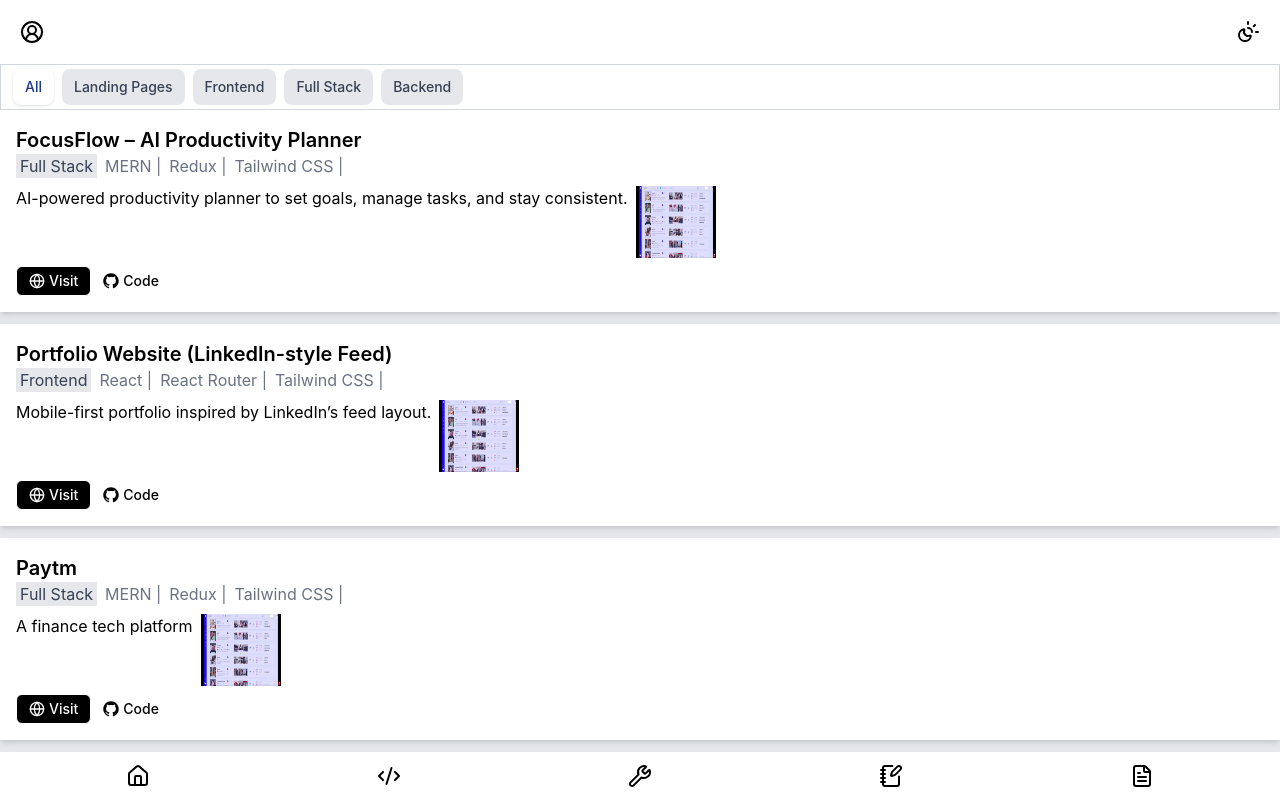
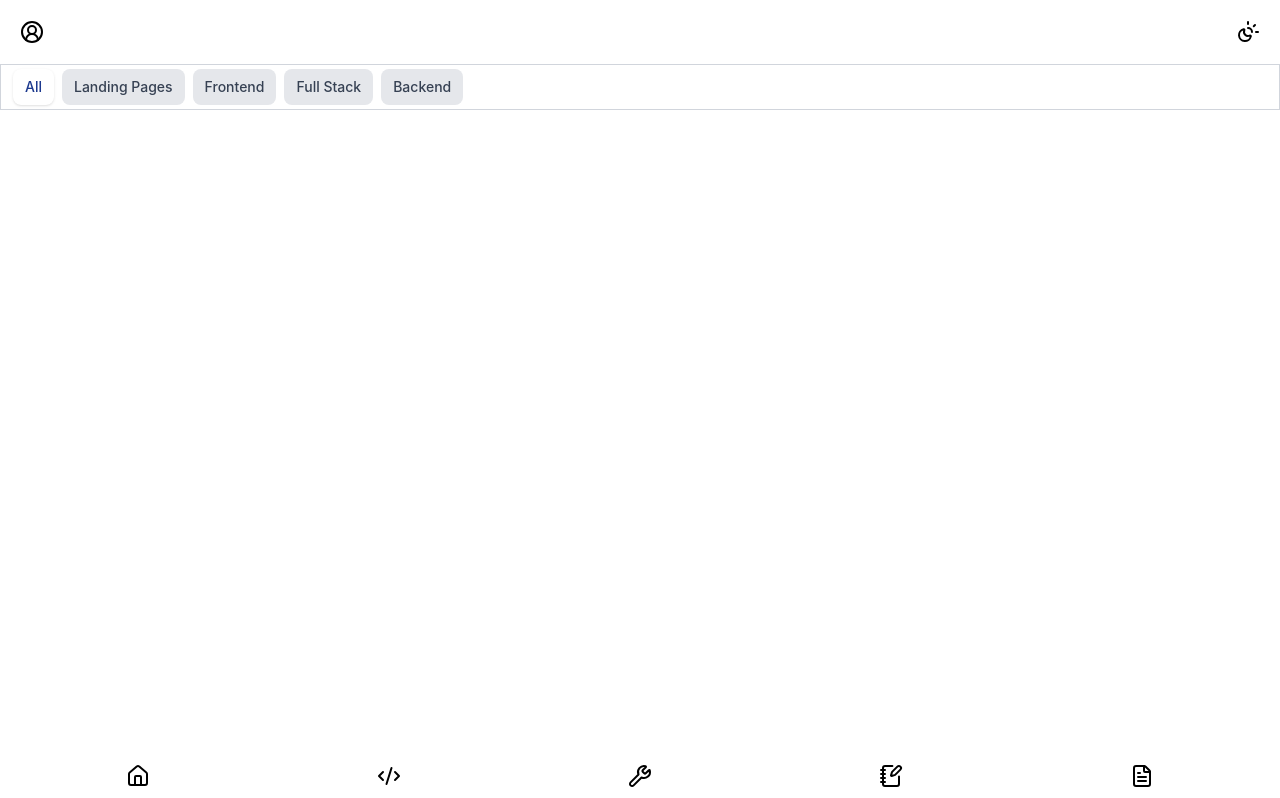
Before and after one commit to Jagadeesh-Jetti/Portfolio26, a React (Vite) app: page /projects in a window 1280 px wide. Shown: the top 798 px of the page. Built offline with nearby package versions, Linux system fonts and the light colour scheme.

Commit message:
refactor: made  projects filter functional

```diff
--- a/src/pages/Home.jsx
+++ b/src/pages/Home.jsx
@@ -22,7 +22,7 @@
               </div>
             </div>
           </div>
-          <div className="m-1">{post.content}</div>
+          <div className="m-1 mb-2">{post.content}</div>
           <div>
             {post?.images?.length > 0 && (
               <div>
--- a/src/pages/Projects.jsx
+++ b/src/pages/Projects.jsx
@@ -8,6 +8,10 @@
 
 export const Projects = () => {
   const [activeFilter, setActiveFilter] = useState('All');
+
+  const filteredProjects = projectsData.filter(
+    (project) => project.type === activeFilter
+  );
 
   return (
     <div className=" bg-gray-200">
@@ -29,7 +33,7 @@
         ))}
       </div>
 
-      {projectsData.map((project) => (
+      {filteredProjects.map((project) => (
         <div className=" mb-3 p-4 border-none border-amber-950 shadow-md bg-white">
           <div className="text-xl font-semibold ">{project?.title}</div>
           <div className="flex gap-2  ">
```
